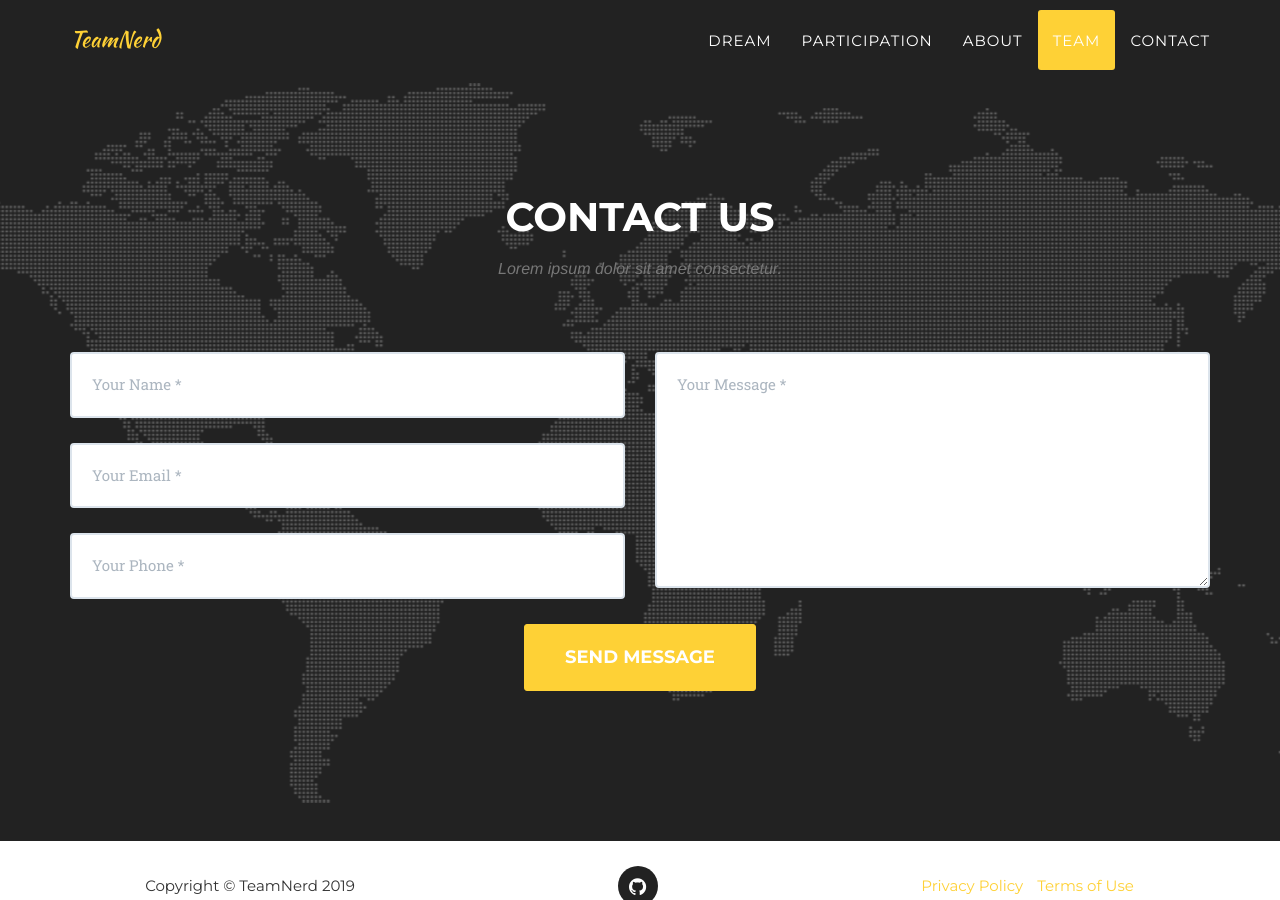
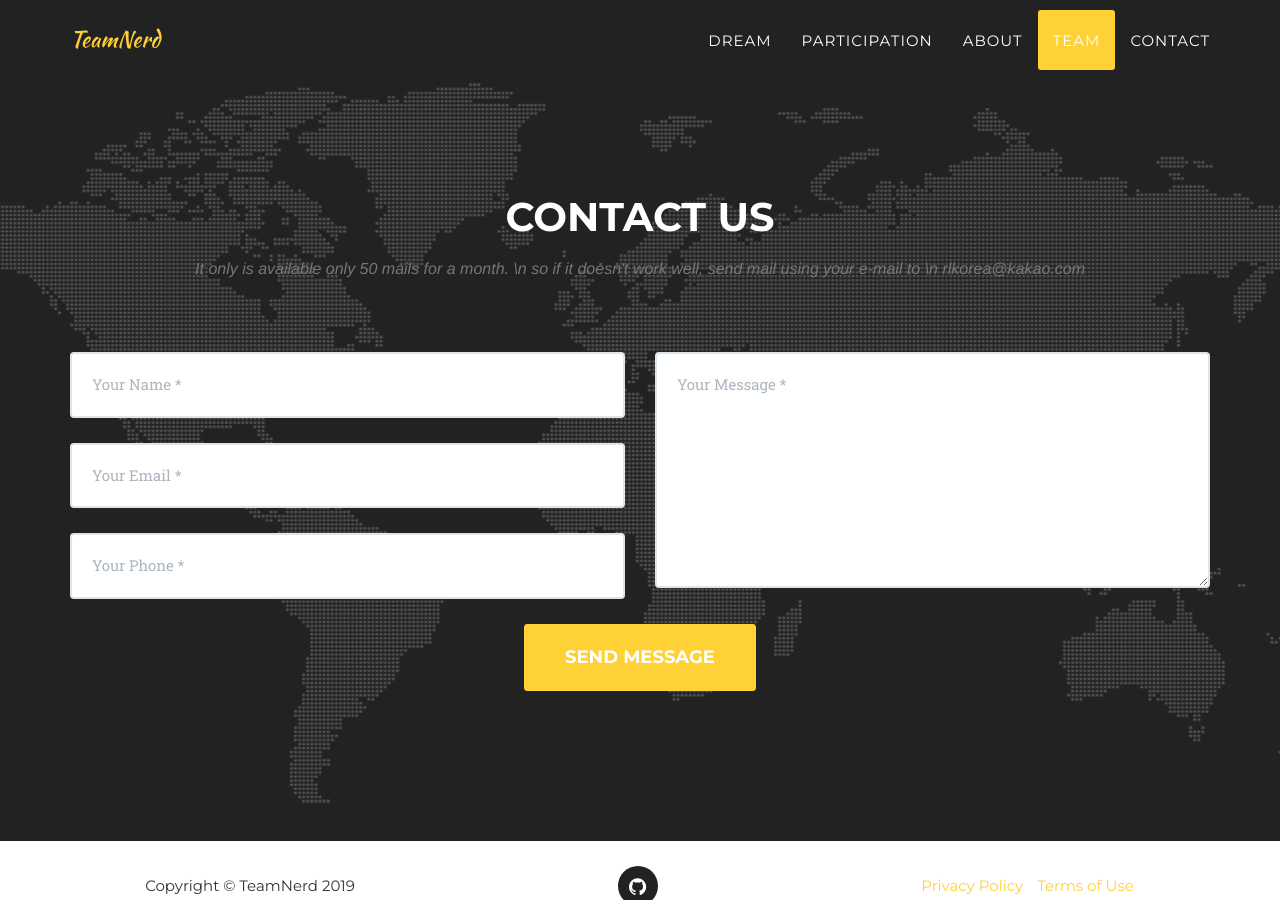
Before and after one commit to TeamNerd/TeamNerd, a Jekyll site: the page built from index.html, in a window 1280 px wide and 900 px high, scrolled down 5533 px. Built offline with Jekyll 4.4.1, drawn with Linux system fonts in a browser that asks for light colours; some web fonts are replaced.

Commit message:
fix : contect add

```diff
--- a/_includes/contact.html
+++ b/_includes/contact.html
@@ -3,7 +3,7 @@
             <div class="row">
                 <div class="col-lg-12 text-center">
                     <h2 class="section-heading">Contact Us</h2>
-                    <h3 class="section-subheading text-muted">Lorem ipsum dolor sit amet consectetur.</h3>
+                    <h3 class="section-subheading text-muted">It only is available only 50 mails for a month. \n so if it doesn't work well, send mail using your e-mail to \n rlkorea@kakao.com</h3>
                 </div>
             </div>
             <div class="row">
```
